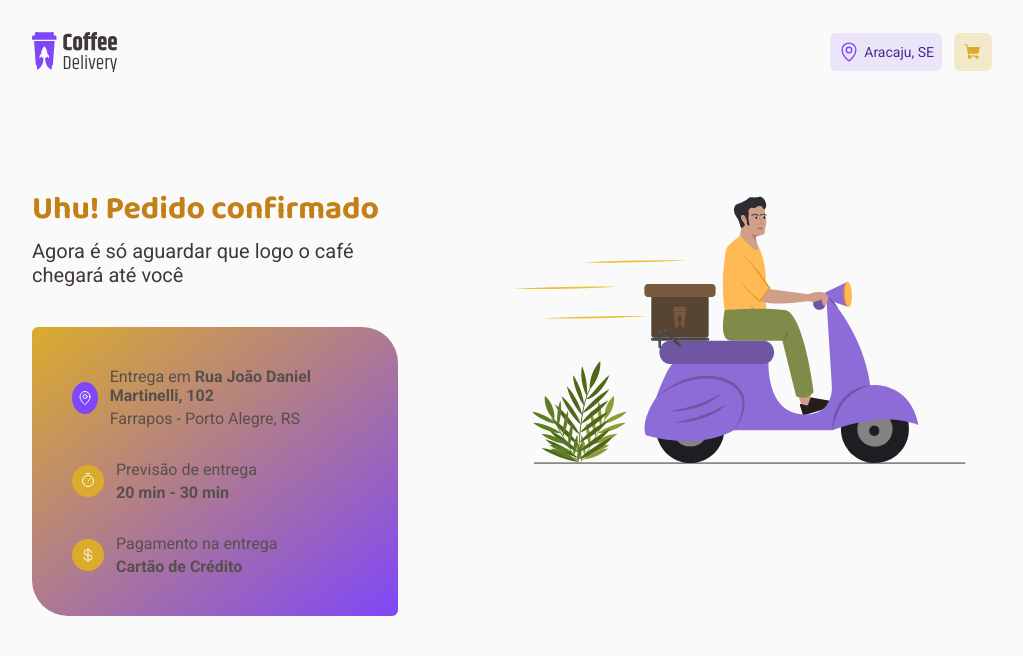
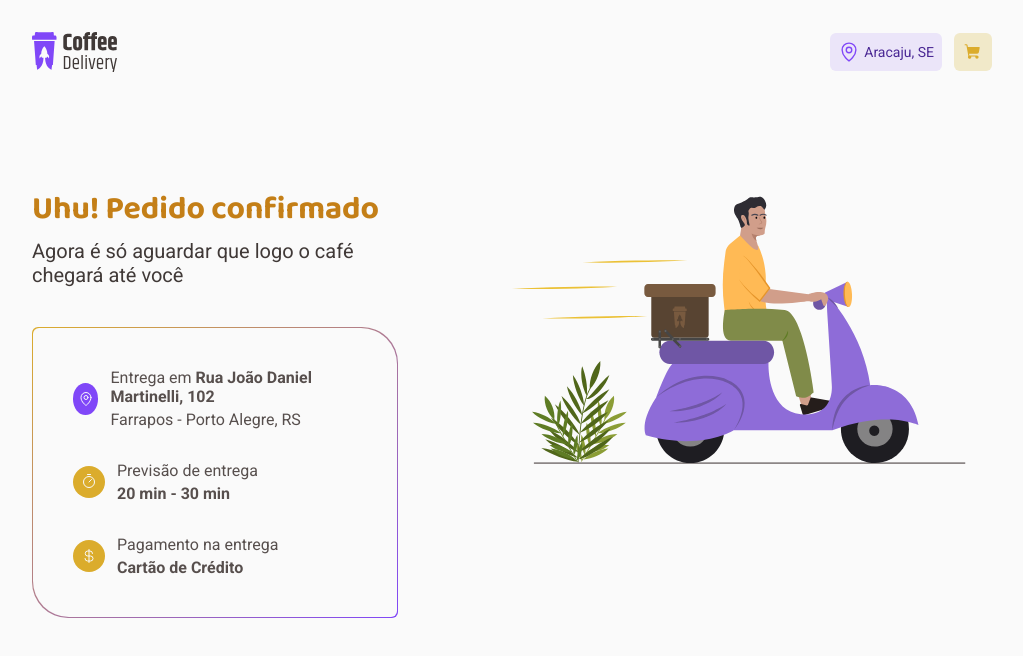
Before and after one commit to rvmelo/coffee-delivery, a React (Vite) app: page /confirmRequest in a window 1280 px wide. Shown: the top 656 px of the page, without its empty margins (128-1151 px from the left). Built offline with nearby package versions, Linux system fonts and the light colour scheme.

Commit message:
refactor: small layout adjustment

```diff
--- a/src/pages/confirmRequest/index.tsx
+++ b/src/pages/confirmRequest/index.tsx
@@ -3,6 +3,7 @@ import React from 'react'
 import {
   AddressContainer,
   AddressItem,
+  AddressWrapper,
   ConfirmRequestContainer,
   IconWrapper,
   IllustrationGrid,
@@ -23,6 +24,7 @@ export const ConfirmRequest: React.FC = () => {
           <span className="title">Uhu! Pedido confirmado</span>
           <span>Agora é só aguardar que logo o café chegará até você</span>
         </RequestStatusContainer>
+        <AddressWrapper>
           <AddressContainer>
             <AddressItem>
               <IconWrapper backgroundColor={theme.purple}>
@@ -54,6 +56,7 @@ export const ConfirmRequest: React.FC = () => {
               </ItemTextWrapper>
             </AddressItem>
           </AddressContainer>
+        </AddressWrapper>
       </RequestGrid>
       <IllustrationGrid>
         <img src={confirmation} alt="" />
--- a/src/pages/confirmRequest/styles.ts
+++ b/src/pages/confirmRequest/styles.ts
@@ -29,19 +29,31 @@ export const RequestStatusContainer = styled.div`
   }
 `
 
-export const AddressContainer = styled.div`
+export const AddressWrapper = styled.div`
   border-top-right-radius: 36px;
   border-bottom-left-radius: 36px;
 
   border-top-left-radius: 6px;
   border-bottom-right-radius: 6px;
 
-  margin-top: 2.5rem;
-
   border-color: transparent;
   background-origin: border-box;
   background-image: ${({ theme }) =>
     `linear-gradient(to bottom right, ${theme['yellow-dark']}, ${theme.purple})`};
+
+  overflow: hidden;
+
+  margin-top: 2.5rem;
+
+  padding: 1px;
+`
+
+export const AddressContainer = styled.div`
+  background: ${({ theme }) => theme.background};
+
+  border-radius: 6px 36px;
+
+  height: 100%;
 
   padding: 40px;
 
```
Lines whose indentation alone changed are shown as unchanged.
